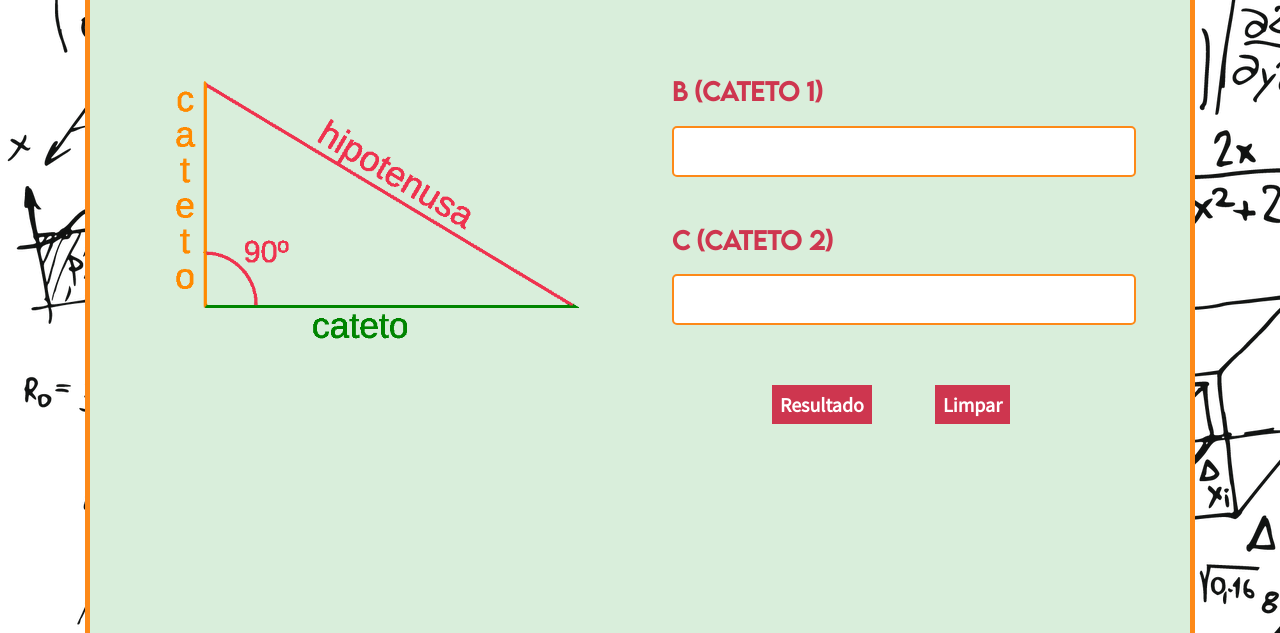
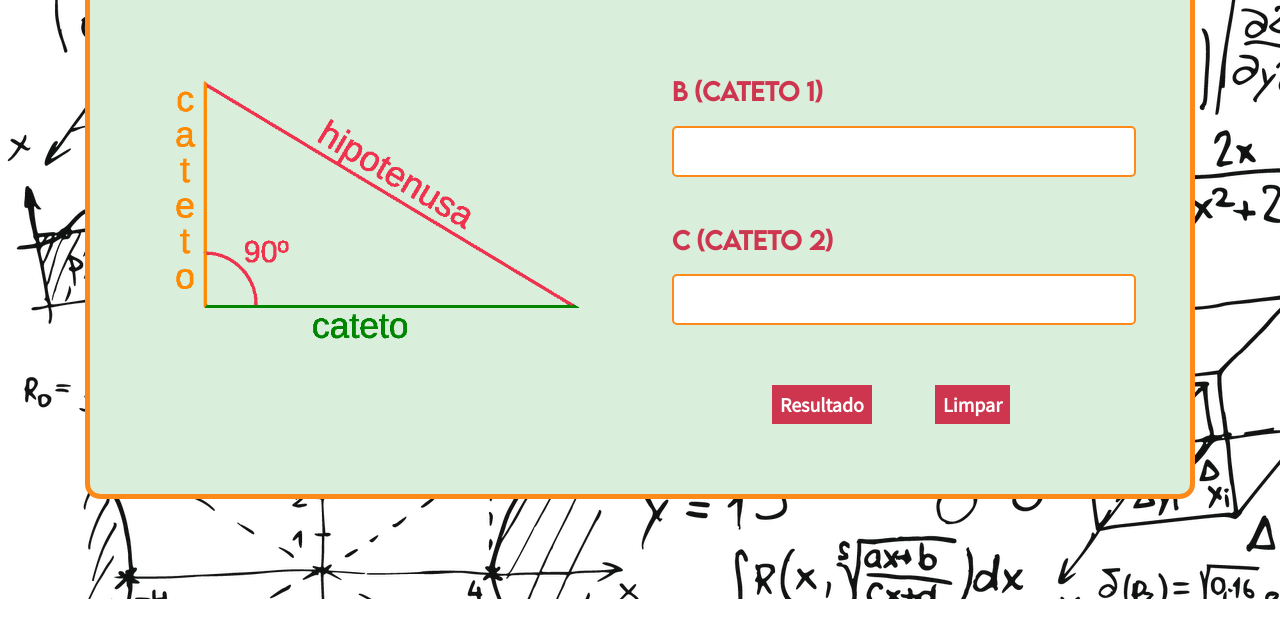
Before and after one commit to Agatha886/Calculadora-Pit-goras, a plain HTML site: page pagina/index.html in a window 1280 px wide. Shown: the part 301-934 px from the top of the page. After the commit the page ends 900 px from the top, so only its background shows below. Drawn offline with Linux system fonts and the light colour scheme.

Commit message:
Alteração 2

```diff
--- a/CSS/style.css
+++ b/CSS/style.css
@@ -44,7 +44,7 @@ img{
         width: 540px;
     }
     .parteDeCima {
-        height: 140vh;
+        height: 110vh;
     }
     .button{
         margin-left: -10px;
@@ -334,7 +334,7 @@ img{
         margin-left: 30px;
     }
     .parteDeCima{
-        height: 120vh;
+        height: 100%;
     }
     .menu-principal{
         top: 50px;
@@ -342,9 +342,6 @@ img{
 
 }
 @media(min-width: 1000px){  /* xl → tela de no mínimo 1000px de largura*/
-    .parteDeCima {
-        height: 130vh;
-    }
     .pag__como {
         height: 500px;
         width: 100%;
@@ -356,9 +353,6 @@ img{
 @media(min-width: 1200px){  /* xl → tela de no mínimo 1200px de largura*/
     .container{
         width: 1140px;
-    }
-    .parteDeCima {
-        height: 100%;
     }
     .calcEscrito{
         background-color: #ce364f;
@@ -418,6 +412,7 @@ body{
     top: 40px;
     font-size: 20px;
     padding: 5px;
+    margin-bottom: 100px;
 }
 .buttonTeroriaFechar{
     border: 3px solid #ce364f;
@@ -442,7 +437,9 @@ body{
     width: 0;
     overflow: hidden;
     display: block;
-    background: transparent;
+    background: red;
+    padding: 0;
+
 }
 
 .calculadoraItem1{
```
